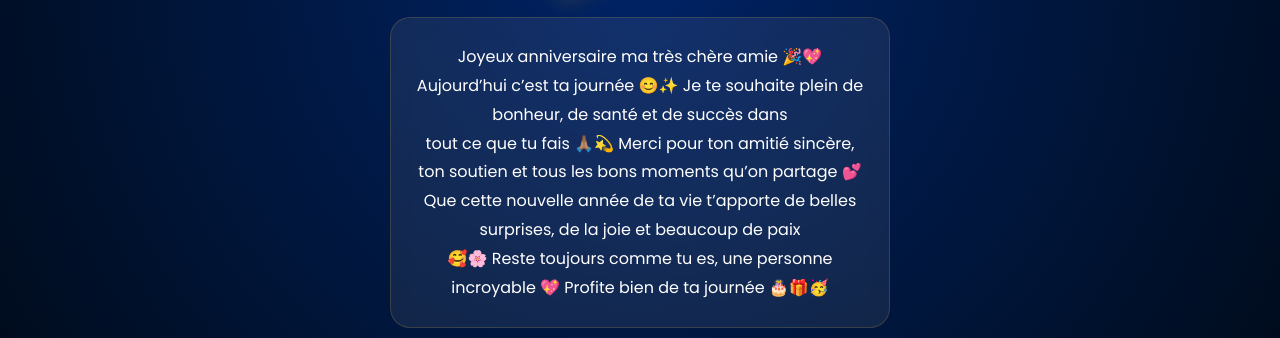
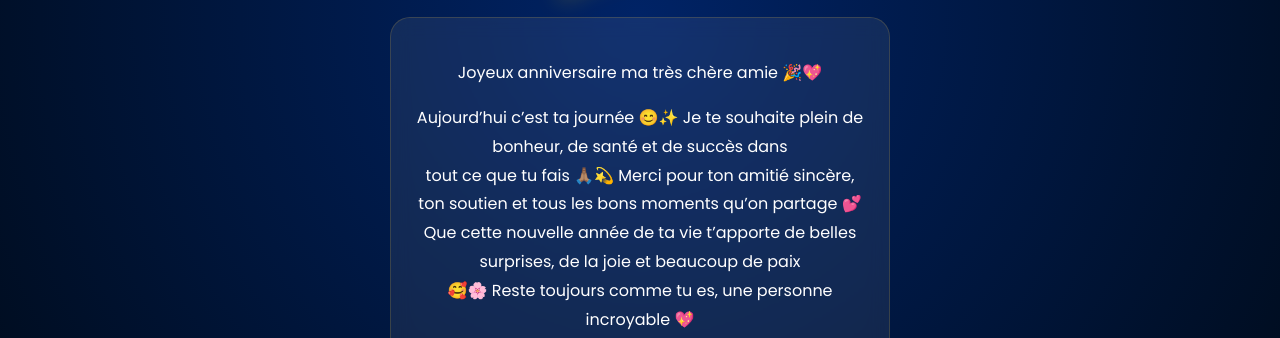
Before and after one commit to lelion001/HBD-Gamaelle-, a plain HTML site: page index.html in a window 1280 px wide. Both pictures are taken after a click on the button "Surprise 🎁". Shown: the part 462-800 px from the top of the page. Drawn offline with nearby package versions, Linux system fonts and the light colour scheme.

Commit message:
Wrap birthday message in paragraph tags

```diff
--- a/index.html
+++ b/index.html
@@ -108,12 +108,12 @@
         <h1 class="special-name">Gamaelle</h1>
 
         <div class="message-box">
-            Joyeux anniversaire ma très chère amie 🎉💖<br>
-        Aujourd’hui c’est ta journée 😊✨ Je te souhaite plein de bonheur, de santé et de succès dans <br>
+            <p>Joyeux anniversaire ma très chère amie 🎉💖<br></p>
+        <p>Aujourd’hui c’est ta journée 😊✨ Je te souhaite plein de bonheur, de santé et de succès dans <br>
         tout ce que tu fais 🙏🏽💫 Merci pour ton amitié sincère, ton soutien et tous les bons moments qu’on partage 💕<br>
         Que cette nouvelle année de ta vie t’apporte de belles surprises, de la joie et beaucoup de paix <br>
         🥰🌸 Reste toujours comme tu es, une personne incroyable 💖
-        Profite bien de ta journée 🎂🎁🥳
+        <p>Profite bien de ta journée 🎂🎁🥳</p>
         </div>
 
         <div class="footer-sig">Love you ❤️😌</div>
```
